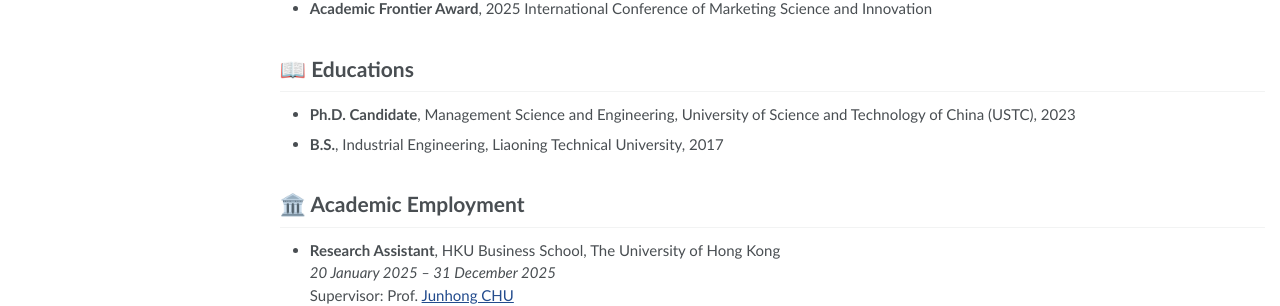
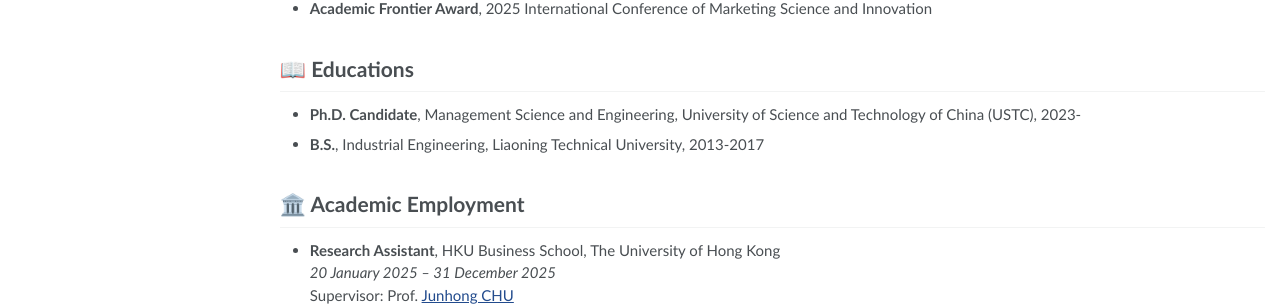
Before and after one commit to xuqiang/xuqiang.github.io, a Jekyll site: the page built from _pages/about.md, in a window 1280 px wide and 1314 px high. Shown: the part 722-1028 px from the top of the window. Built offline with Jekyll 4.4.1, drawn with Linux system fonts in a browser that asks for light colours; some web fonts are replaced.

Commit message:
Update about.md

```diff
--- a/_pages/about.md
+++ b/_pages/about.md
@@ -49,8 +49,8 @@
 
 <span class='anchor' id='educations'></span>
 # 📖 Educations
-- **Ph.D. Candidate**, Management Science and Engineering, University of Science and Technology of China (USTC), 2023
-- **B.S.**, Industrial Engineering, Liaoning Technical University, 2017
+- **Ph.D. Candidate**, Management Science and Engineering, University of Science and Technology of China (USTC), 2023-
+- **B.S.**, Industrial Engineering, Liaoning Technical University, 2013-2017
 
 <span class='anchor' id='academic-employment'></span>
 # 🏛️ Academic Employment
```
